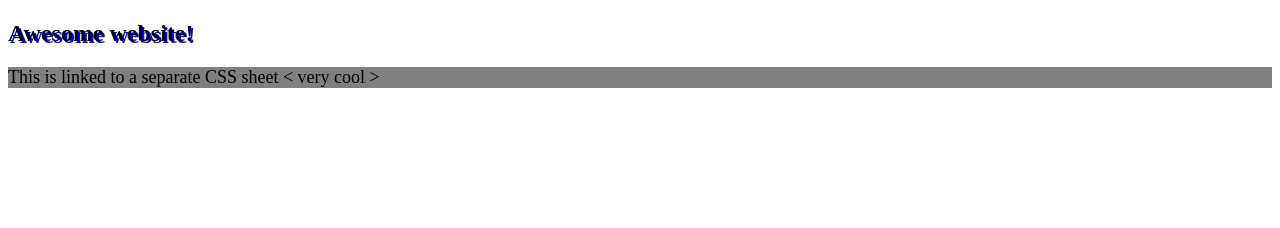
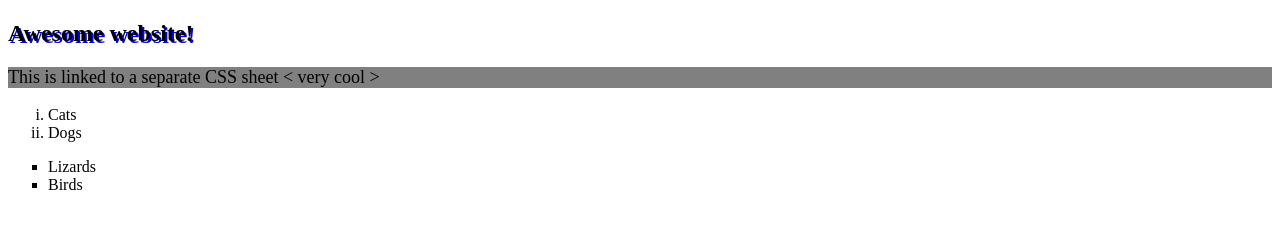
Before and after one commit to CarterT101/HTMLCSSCourse, a plain HTML site: page Basic_HTML_and_CSS/Basic_HTML_5.html in a window 1280 px wide. Drawn offline with Linux system fonts and the light colour scheme.

Commit message:
Added lists to Basic_HTML_5
added lists to Basic_HTML_5 and customized them in Basic_CSS_2

```diff
--- a/Basic_HTML_and_CSS/Basic_CSS_2.css
+++ b/Basic_HTML_and_CSS/Basic_CSS_2.css
@@ -7,3 +7,10 @@ p {
 .shadow {
 	text-shadow: 2px 2px #0000FF
 }
+ul {
+	list-style-type: square;
+}
+
+ol {
+	list-style-type: lower-roman;
+}
--- a/Basic_HTML_and_CSS/Basic_HTML_5.html
+++ b/Basic_HTML_and_CSS/Basic_HTML_5.html
@@ -7,5 +7,13 @@
 	<body>
 	<h2 class="shadow"> Awesome website! </h2>
 	<p> This is linked to a separate CSS sheet &#60; very cool &#62; </p>
+		<ol>
+			<li> Cats
+			<li> Dogs
+		</ol>
+		<ul>
+			<li> Lizards
+			<li> Birds
+		</ul>
 	</body>
 </html>
```
